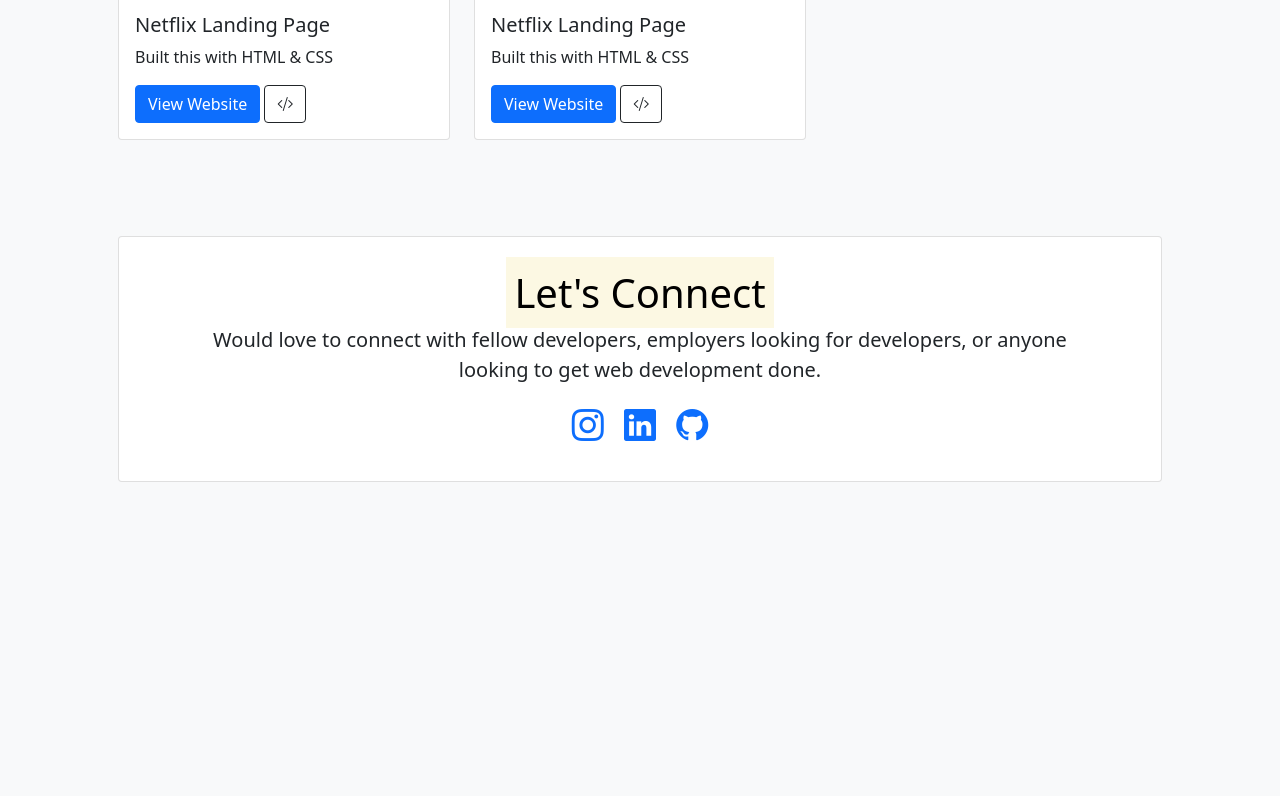
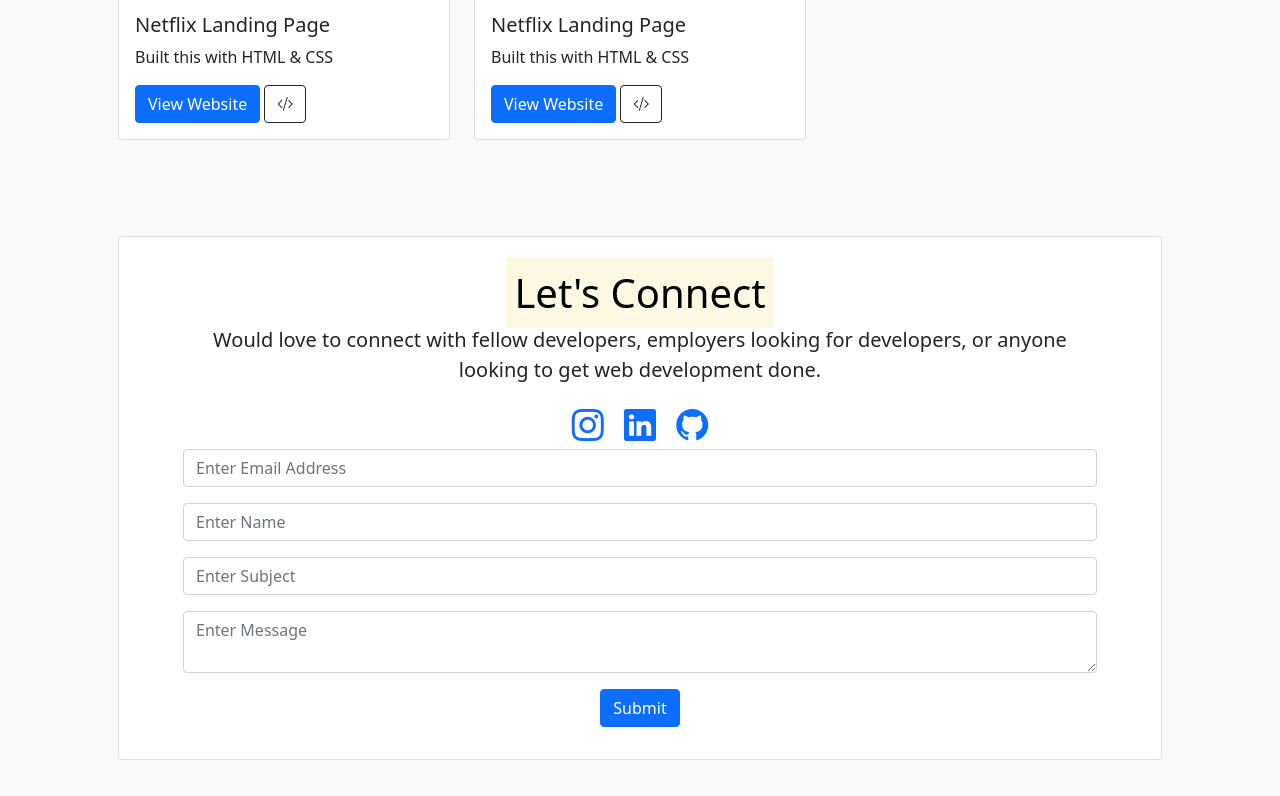
Before and after one commit to shanekilian/Shane-Bootstrap-Portfolio, a plain HTML site: page index.html in a window 1280 px wide. Shown: the part 2069-2865 px from the top of the page. Before the commit the page ends 2599 px from the top, so only its background shows below. Drawn offline with nearby package versions, Linux system fonts and the light colour scheme.

Commit message:
added forms in LETS CONNECT section

```diff
--- a/index.html
+++ b/index.html
@@ -210,6 +210,46 @@
             <a class="fs-2" href="#" target="_blank"
               ><i class="bi bi-github m-2"></i
             ></a>
+
+            <form>
+              <div class="mb-3">
+                <input
+                  type="email"
+                  class="form-control"
+                  id="exampleInputEmail1"
+                  aria-describedby="emailHelp"
+                  placeholder="Enter Email Address"
+                />
+              </div>
+
+              <div class="mb-3">
+                <input
+                  type="text"
+                  class="form-control"
+                  id="name"
+                  placeholder="Enter Name"
+                />
+              </div>
+
+              <div class="mb-3">
+                <input
+                  type="text"
+                  class="form-control"
+                  id="subject"
+                  placeholder="Enter Subject"
+                />
+              </div>
+
+              <div class="mb-3">
+                <textarea
+                  class="form-control"
+                  aria-label="with textarea"
+                  placeholder="Enter Message"
+                ></textarea>
+              </div>
+
+              <button type="submit" class="btn btn-primary">Submit</button>
+            </form>
           </div>
         </div>
       </div>
```
